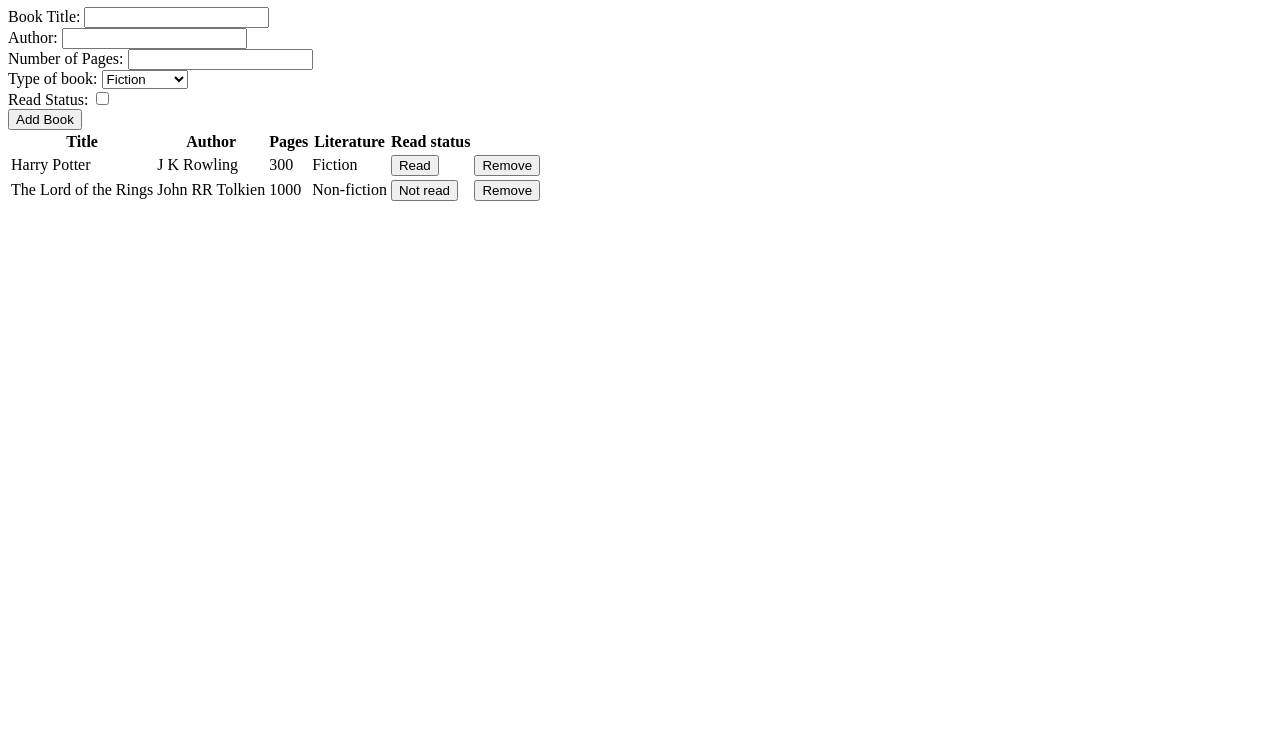
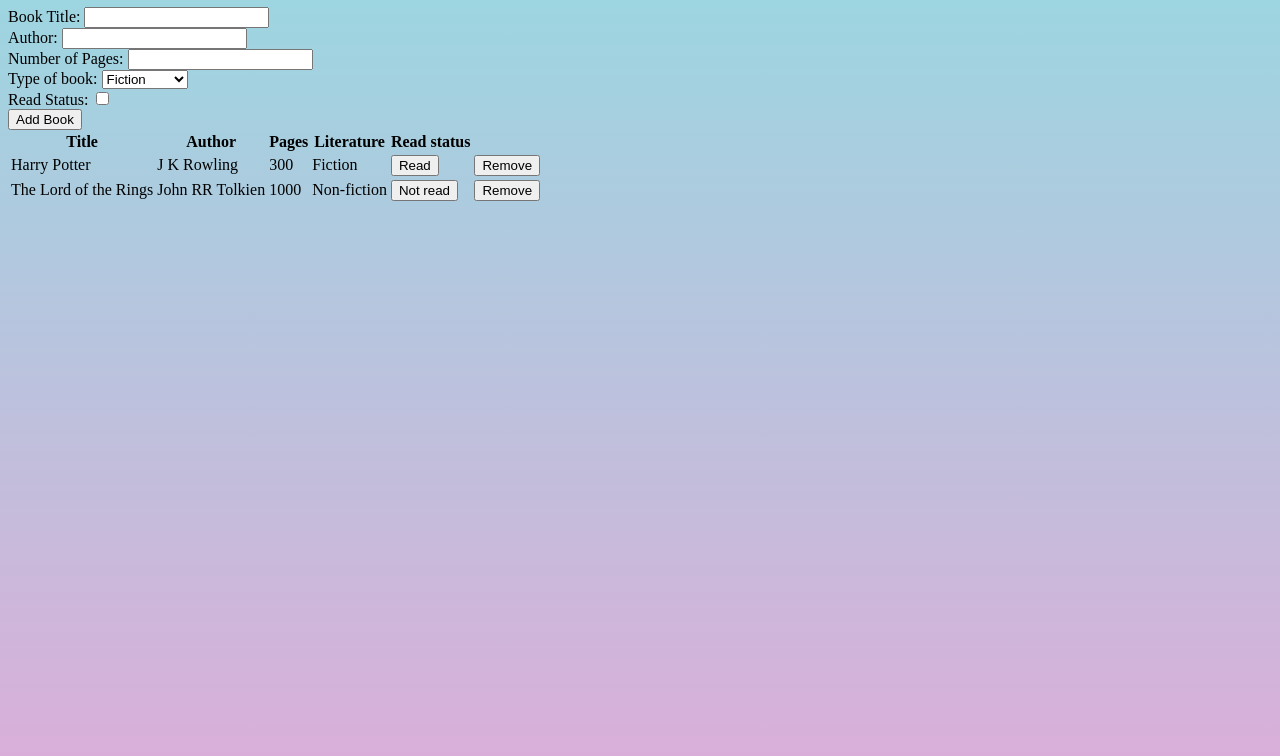
Before and after one commit to christianyarwood62/projects, a plain HTML site: page project_library/index.html in a window 1280 px wide. Shown: the part 73-829 px from the top of the page. Before the commit the page ends 800 px from the top, so only its background shows below. Drawn offline with Linux system fonts and the light colour scheme.

Commit message:
Change background color of html

```diff
--- a/project_library/index.html
+++ b/project_library/index.html
@@ -4,6 +4,7 @@
     <meta charset="UTF-8">
     <meta name="viewport" content="width=device-width, initial-scale=1.0">
     <title>Document</title>
+    <link rel = 'stylesheet' href = './styles.css'>
 </head>
 <body>
     <div class="document-container">
--- a/project_library/styles.css
+++ b/project_library/styles.css
@@ -0,0 +1,9 @@
+.document-container {
+    height: 100vh;
+}
+
+html {
+    background-size: cover;
+    background-color: #D9AFD9;
+    background-image: linear-gradient(0deg, #D9AFD9 0%, #97D9E1 100%);
+}
```
